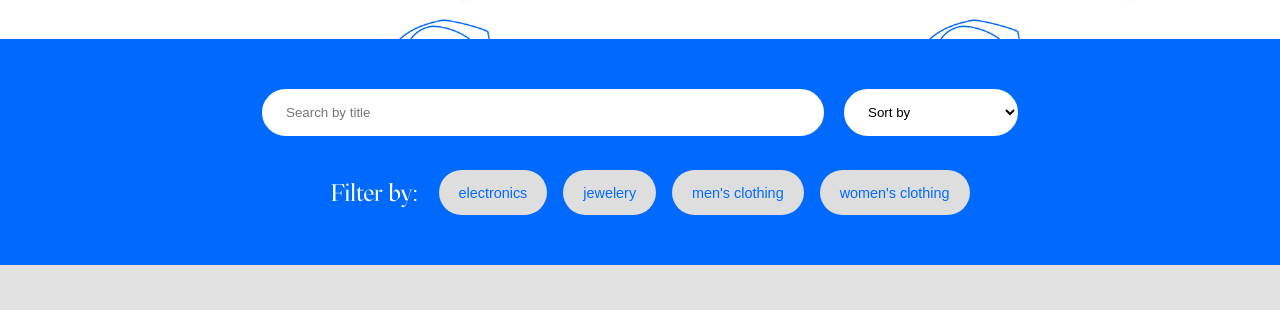
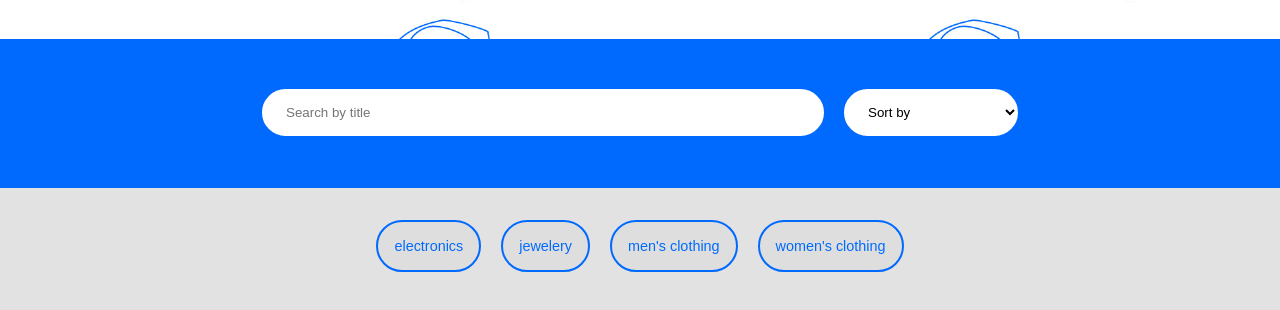
Before and after one commit to johann3r/eCommerce-FakeShop, a website: page index.html in a window 1280 px wide. Shown: the part 348-658 px from the top of the page. Drawn offline with Linux system fonts and the light colour scheme; no server answers.

Commit message:
category buttons reesponsive

```diff
--- a/assets/scss/style.scss
+++ b/assets/scss/style.scss
@@ -97,37 +97,40 @@ body {
       border-radius: 50px;
     }
   }
+}
+
+.categories {
+  width: 100vw;
+  display: flex;
+  flex-direction: column;
+  align-items: center;
 
   .filterWrapper {
-    padding: 32px 32px 0px 32px;
-    display: flex;
+    padding: 24px 20px;
     justify-content: center;
 
-    label {
-      display: inline-block;
-      font-size: 1.5rem;
-      font-family: "Mazius-Rg";
-      padding: 8px 20px;
-      color: #fff;
-    }
-    .categories {
-      display: flex;
-      justify-content: center;
-      gap: 16px;
     input {
-        display: inline-block;
       font-size: 0.9rem;
-        grid-column: 1 / 4;
       background-color: #dedede;
-        padding: 8px 20px;
+      padding: 16px 16px;
+      margin: 8px;
       border: none;
+      border: 2px solid #006aff;
       color: #006aff;
       border-radius: 50px;
     }
 
     input:hover {
       cursor: pointer;
+      background-color: #006aff;
+      color: #ffffff;
+      box-shadow: rgba(0, 0, 0, 0.1) 0px 10px 15px -3px,
+        rgba(0, 0, 0, 0.05) 0px 4px 6px -2px;
     }
+
+    input:active {
+      background-color: #006aff;
+      color: #ffffff;
     }
   }
 }
@@ -136,7 +139,7 @@ body {
   display: grid;
   grid-template-columns: repeat(auto-fill, minmax(320px, 1fr));
   gap: 16px;
-  padding: 48px 0;
+  padding: 0px 0;
   font-family: "Inter";
   margin: 0 10vw;
 
--- a/index.html
+++ b/index.html
@@ -23,15 +23,13 @@
           <option value="highToLow" id="highToLow">Price – High to low</option>
         </select>
       </form>
-
+    </section>
+    <section class="categories">
       <form class="filterWrapper">
-        <label class="filter-by" for="">Filter by:</label>
-        <div class="categories">
-          <input type="submit" value="electronics" id="electronics" />
-          <input type="submit" value="jewelery" id="jewelery" />
-          <input type="submit" value="men's clothing" id="mensClothing" />
-          <input type="submit" value="women's clothing" id="womensClothing" />
-        </div>
+        <input type="submit" value="electronics" id="electronics" />
+        <input type="submit" value="jewelery" id="jewelery" />
+        <input type="submit" value="men's clothing" id="mensClothing" />
+        <input type="submit" value="women's clothing" id="womensClothing" />
       </form>
     </section>
     <section class="productWrapper"></section>
--- /dev/null
+++ b/package.json
@@ -0,0 +1,5 @@
+{
+  "devDependencies": {
+    "sass": "^1.70.0"
+  }
+}
```
Also changed, not shown: assets/css/style.css, 2 other files. Lines whose indentation alone changed are shown as unchanged.
